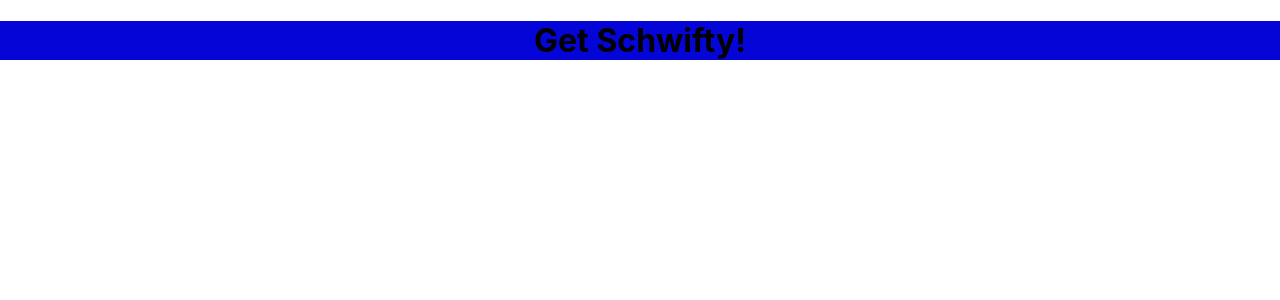
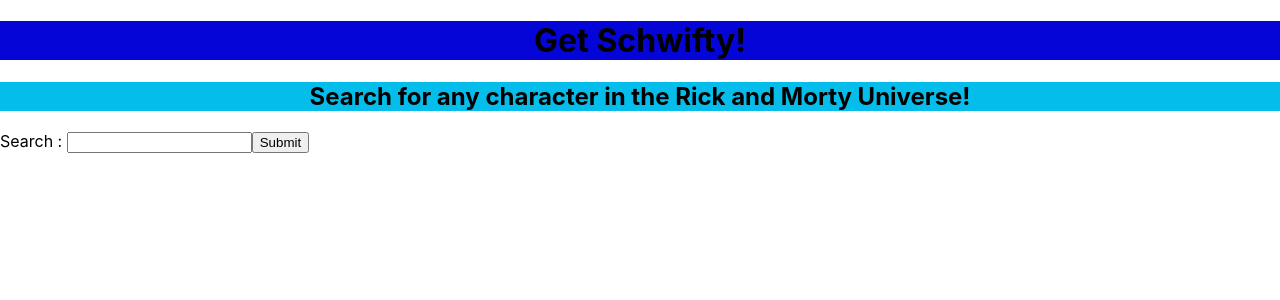
Before and after one commit to thizzy824/get-schwifty, a React (Create React App) app: page / in a window 1280 px wide. Shown: the top 300 px of the page. Built offline with nearby package versions, Linux system fonts and the light colour scheme.

Commit message:
refactored App and rendered new Search component

```diff
--- a/src/App.css
+++ b/src/App.css
@@ -2,3 +2,8 @@
     text-align: center;
     background:rgb(5, 5, 216);
 }
+
+.search-title {
+    text-align: center;
+    background:rgb(4, 189, 235)
+}
--- a/src/App.js
+++ b/src/App.js
@@ -1,11 +1,16 @@
 import './App.css';
+import Header from './Header';
+import Search from './Search';
 
 function App() {
-	return <div>
-    <header className='schwifty'>
-      <h1>Get Schwifty!</h1>
-    </header>
-  </div>;
+	return (
+  <>
+  <div className='schwifty-container'>
+    <Header />
+    <Search/>
+  </div>
+  </>
+  )
 }
 
 export default App;
--- /dev/null
+++ b/src/Header.js
@@ -0,0 +1,13 @@
+import React from 'react';
+
+function Header(props) {
+	return (
+		<div>
+			<header className='schwifty'>
+				<h1>Get Schwifty!</h1>
+			</header>
+		</div>
+	);
+}
+
+export default Header;
```
